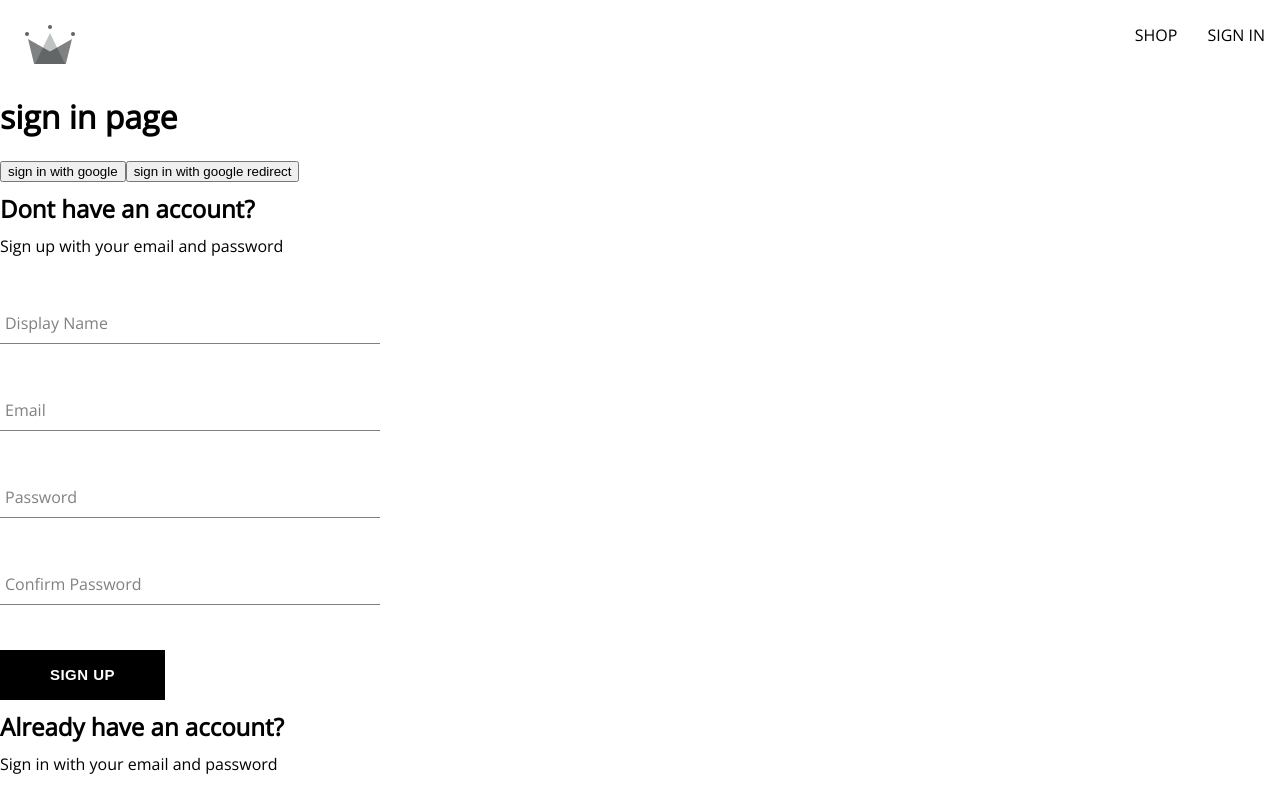
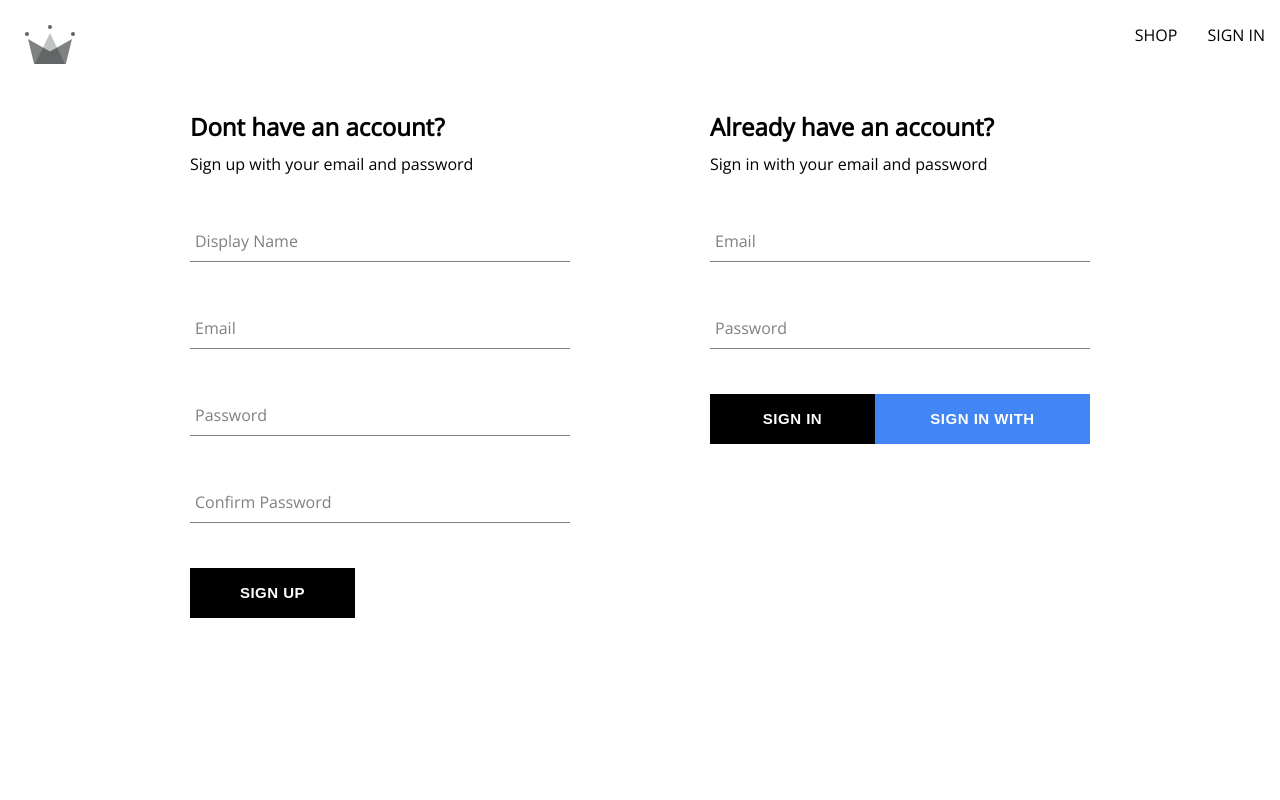
Before and after one commit to i-doshechnikow/space-site, a React (Create React App) app in the folder shop/: page /auth in a window 1280 px wide. Shown: the top 800 px of the page. Built offline with nearby package versions, Linux system fonts and the light colour scheme; no server answers.

Commit message:
add some styles to auth page and comment unusable block

```diff
--- a/shop/src/routes/authentification/authentification.jsx
+++ b/shop/src/routes/authentification/authentification.jsx
@@ -9,6 +9,8 @@ import {
 } from "../../utils/firebase/firebase.utils";
 import SignUpForm from "../../components/sign-up-form/signUpForm";
 import SignInForm from "../../components/sign-in-form/signInForm";
+
+import "./authentification.scss";
 
 export default () => {
   useEffect(() => {
@@ -27,12 +29,12 @@ export default () => {
   };
 
   return (
-    <div>
-      <h1>sign in page</h1>
-      <button onClick={logGoogleUser}>sign in with google</button>
+    <div className="authentification-container">
+      {/* <h1>sign in page</h1> */}
+      {/* <button onClick={logGoogleUser}>sign in with google</button>
       <button onClick={signInWithGoogleRedirect}>
         sign in with google redirect
-      </button>
+      </button> */}
       <SignUpForm />
       <SignInForm />
     </div>
--- /dev/null
+++ b/shop/src/routes/authentification/authentification.scss
@@ -0,0 +1,6 @@
+.authentification-container {
+  display: flex;
+  justify-content: space-between;
+  width: 900px;
+  margin: 30px auto;
+}
```
